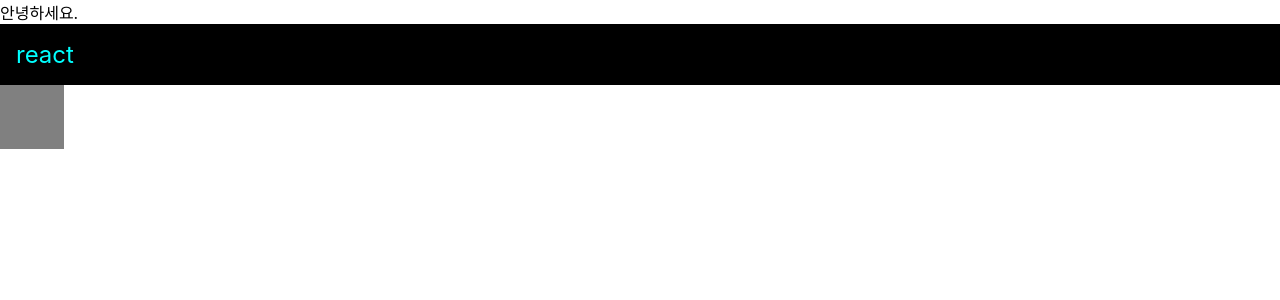
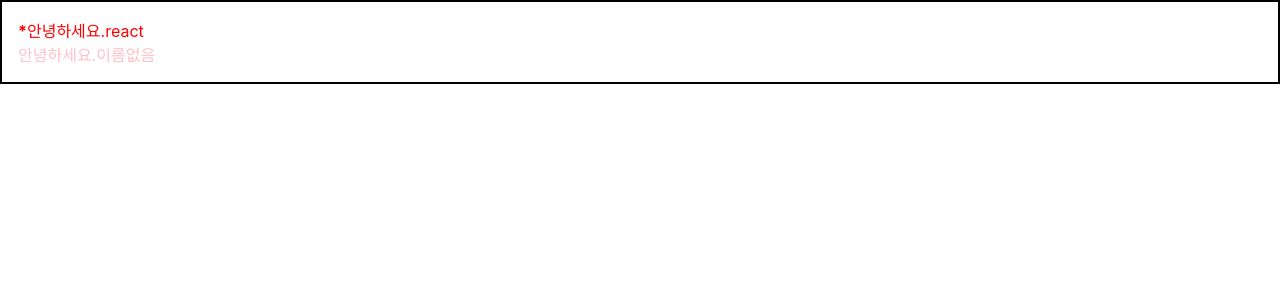
Before and after one commit to SimKyunam/fastcampus-react-tutorial, a React (Create React App) app in the folder begin-react/: page / in a window 1280 px wide. Shown: the top 300 px of the page. Built offline with nearby package versions, Linux system fonts and the light colour scheme.

Commit message:
react props, 조건부 렌더링

```diff
--- a/begin-react/src/App.js
+++ b/begin-react/src/App.js
@@ -1,27 +1,13 @@
 import Hello from './Hello';
 import './App.css';
+import Wrapper from './Wrapper';
 
 function App() {
-    // () 는 가독성을 위해서 사용하는 것, 안써도 소스는 돌아간다.
-    // 아래에 코드는 jsx, babel에서 제공해주는 것
-    const name = 'react';
-    //스타일은 객체로 넣어줘야한다.
-    const style = {
-        backgroundColor: 'black',
-        color: 'aqua',
-        fontSize: 24,
-        padding: '1rem',
-    };
     return (
-        //두개에 태그는 <>나 <div>로 꼭 감싸줘야한다!
-        <>
-            {/*주석 테스트*/}
-            <Hello
-            //이런식으로 작성하는 주석은 안나타남
-            />
-            <div style={style}>{name}</div>
-            <div className="gray-box"></div>
-        </>
+        <Wrapper>
+            <Hello name="react" color="red" isSpecial={true} />
+            <Hello color="pink" />
+        </Wrapper>
     );
 }
 
--- a/begin-react/src/Hello.js
+++ b/begin-react/src/Hello.js
@@ -1,7 +1,20 @@
 import React from 'react';
 
-function Hello() {
-    return <div>안녕하세요.</div>;
+function Hello({ color, name, isSpecial }) {
+    return (
+        <div
+            style={{
+                color,
+            }}
+        >
+            {isSpecial && <b>*</b>}
+            안녕하세요.{name}
+        </div>
+    );
 }
 
+Hello.defaultProps = {
+    name: '이름없음',
+};
+
 export default Hello;
--- /dev/null
+++ b/begin-react/src/Wrapper.js
@@ -0,0 +1,12 @@
+import React from 'react';
+
+function Wrapper({ children }) {
+    const style = {
+        border: '2px solid black',
+        padding: 16,
+    };
+
+    return <div style={style}>{children}</div>;
+}
+
+export default Wrapper;
```
Also changed, not shown: begin-react/src/Counter.js (added, +12 -0 lines), 1 other file (tests, documents, lock files or other folders).
